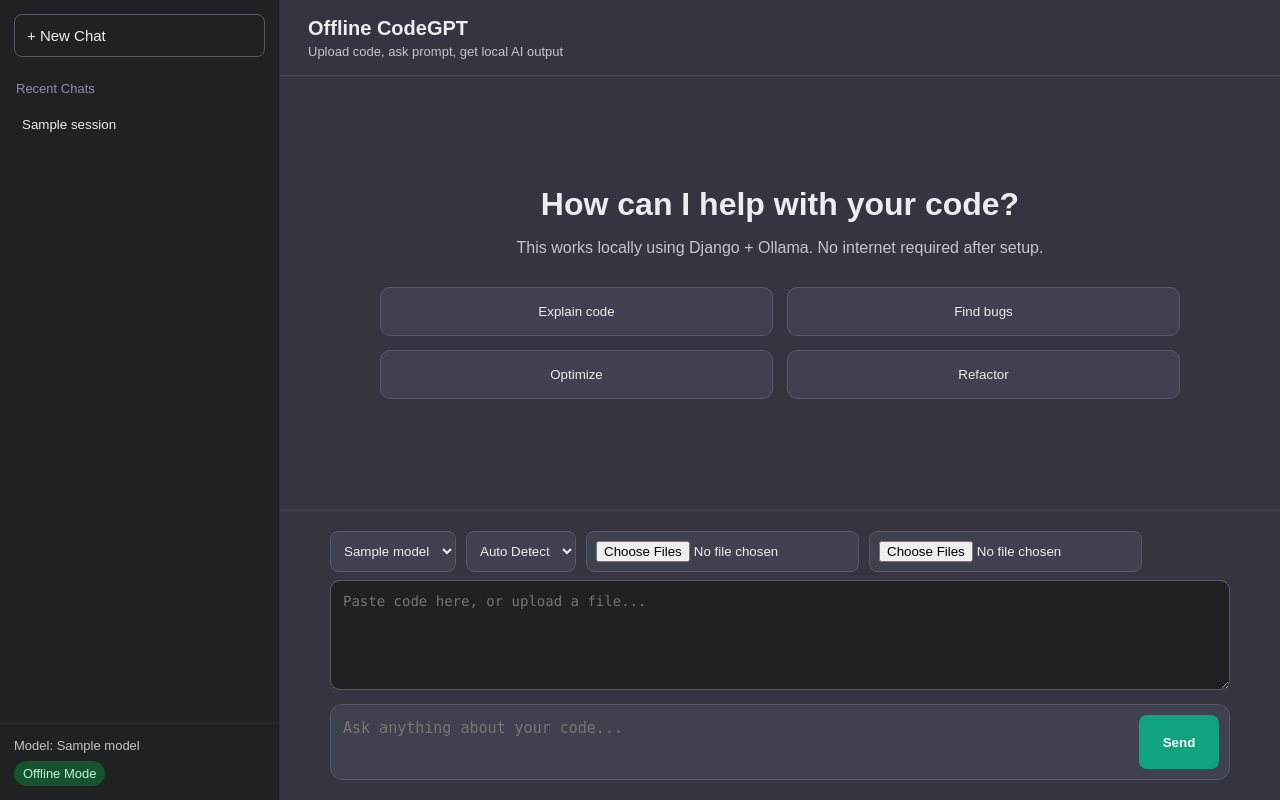
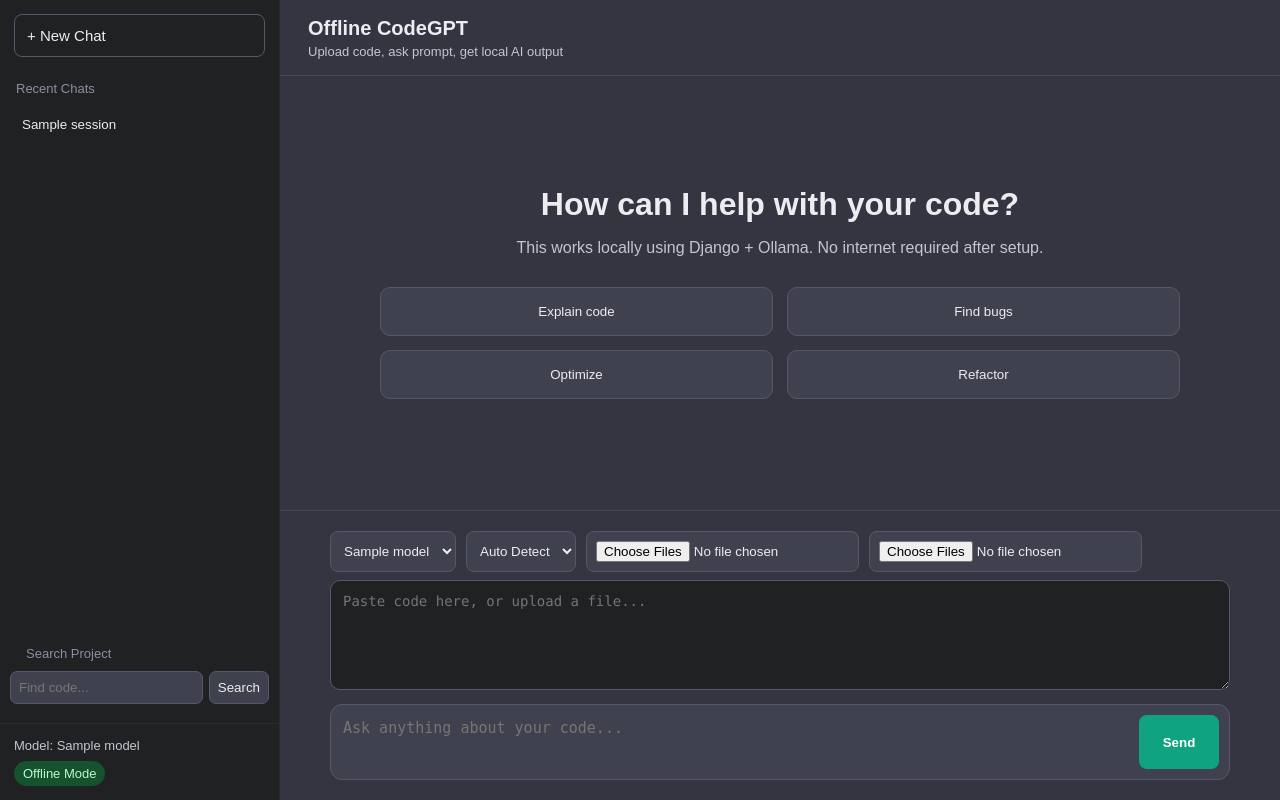
Before and after one commit to sartaj05/offline-codegpt, a Django app: template templates/chat/index.html in a window 1280 px wide. Run offline with Django 5.2, Linux system fonts and the light colour scheme; the template is opened without the code that fills it: most values are stand-ins (such as "Sample title", 1, 10 or a date in 2020); data that the repository does not hold is empty.

Commit message:
feat: add project search and RAG context

```diff
--- a/chat/urls.py
+++ b/chat/urls.py
@@ -5,5 +5,6 @@ urlpatterns = [
     path("", views.index, name="chat_home"),
     path("api/ask-code/", views.ask_code, name="ask_code"),
     path("api/models/", views.model_list, name="model_list"),
+    path("api/search/", views.knowledge_search, name="knowledge_search"),
     path("api/session/<int:session_id>/", views.session_messages, name="session_messages"),
 ]
--- a/static/chat/app.css
+++ b/static/chat/app.css
@@ -554,3 +554,54 @@ body {
 .file-input input[type="file"] {
     display: none;
 }
+
+.project-search {
+    padding: 0 10px 12px;
+}
+
+.search-row {
+    display: flex;
+    gap: 6px;
+}
+
+#searchInput {
+    min-width: 0;
+    width: 100%;
+    background: #40414f;
+    border: 1px solid #565869;
+    color: #ececf1;
+    border-radius: 7px;
+    padding: 8px;
+}
+
+#searchBtn,
+.search-result {
+    background: #40414f;
+    border: 1px solid #565869;
+    color: #ececf1;
+    border-radius: 7px;
+    cursor: pointer;
+}
+
+#searchBtn {
+    padding: 0 8px;
+}
+
+.search-results {
+    max-height: 130px;
+    overflow-y: auto;
+    margin-top: 7px;
+    color: #c5c5d2;
+    font-size: 12px;
+}
+
+.search-result {
+    display: block;
+    width: 100%;
+    text-align: left;
+    padding: 7px;
+    margin-top: 4px;
+    overflow: hidden;
+    text-overflow: ellipsis;
+    white-space: nowrap;
+}
--- a/static/chat/app.js
+++ b/static/chat/app.js
@@ -8,6 +8,8 @@ const languageInput = document.getElementById("language");
 const fileInput = document.getElementById("fileInput");
 const folderInput = document.getElementById("folderInput");
 const sendBtn = document.getElementById("sendBtn");
+const searchInput = document.getElementById("searchInput");
+const searchResults = document.getElementById("searchResults");
 const csrfToken = document.getElementById("csrfToken").value;
 
 function updateActiveModel() {
@@ -173,6 +175,45 @@ async function loadSession(sessionId) {
     }
 }
 
+async function searchProject() {
+    const query = searchInput.value.trim();
+    if (!query) {
+        searchResults.innerHTML = "";
+        return;
+    }
+
+    searchResults.innerText = "Searching...";
+    try {
+        const response = await fetch(`/api/search/?q=${encodeURIComponent(query)}`);
+        const data = await response.json();
+        searchResults.innerHTML = "";
+
+        if (!data.results.length) {
+            searchResults.innerText = "No matching project code.";
+            return;
+        }
+
+        data.results.forEach(result => {
+            const item = document.createElement("button");
+            item.type = "button";
+            item.className = "search-result";
+            item.innerText = `${result.filename} · chunk ${result.chunk_index + 1}`;
+            item.title = result.content;
+            item.onclick = () => {
+                codeInput.value = result.content;
+                codeInput.focus();
+            };
+            searchResults.appendChild(item);
+        });
+    } catch (error) {
+        searchResults.innerText = "Search failed: " + error;
+    }
+}
+
+searchInput.addEventListener("keydown", function (event) {
+    if (event.key === "Enter") searchProject();
+});
+
 promptInput.addEventListener("keydown", function (event) {
     if (event.key === "Enter" && !event.shiftKey) {
         event.preventDefault();
--- a/templates/chat/index.html
+++ b/templates/chat/index.html
@@ -26,6 +26,15 @@
             {% empty %}
                 <div class="no-history">No chat history</div>
             {% endfor %}
+        </div>
+
+        <div class="project-search">
+            <div class="history-title">Search Project</div>
+            <div class="search-row">
+                <input id="searchInput" type="search" placeholder="Find code...">
+                <button id="searchBtn" type="button" onclick="searchProject()">Search</button>
+            </div>
+            <div id="searchResults" class="search-results"></div>
         </div>
 
         <div class="sidebar-footer">
```
Also changed, not shown: chat/views.py (+61 -10 lines).
